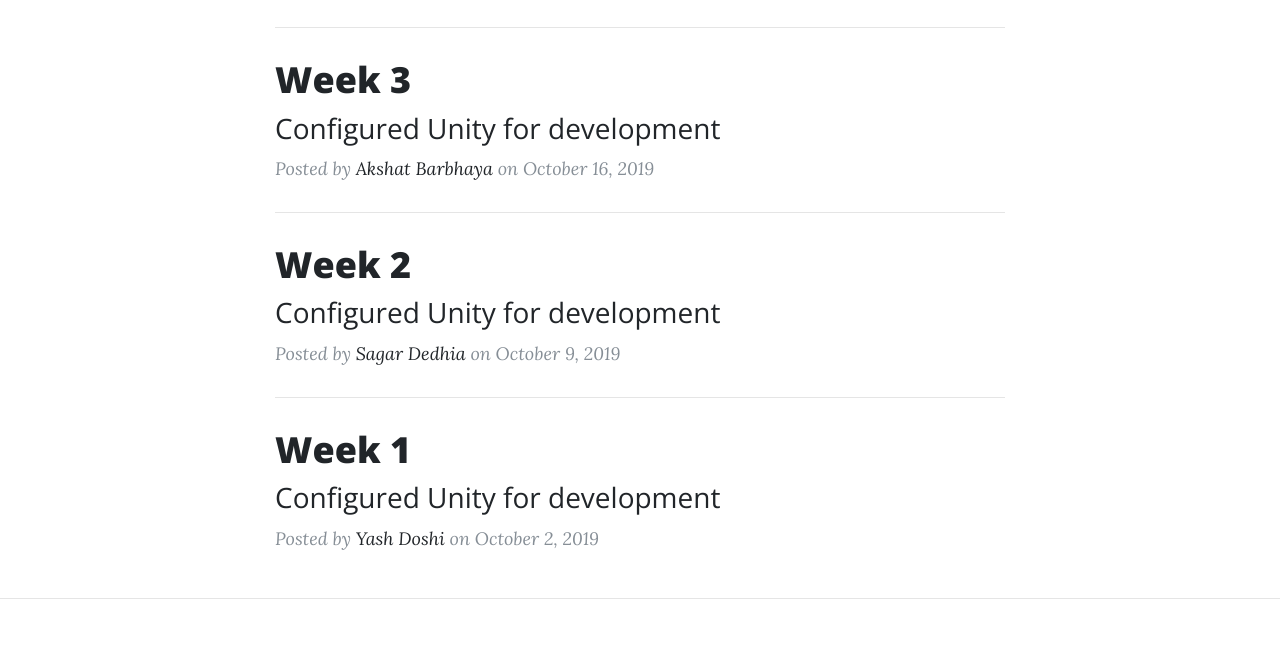
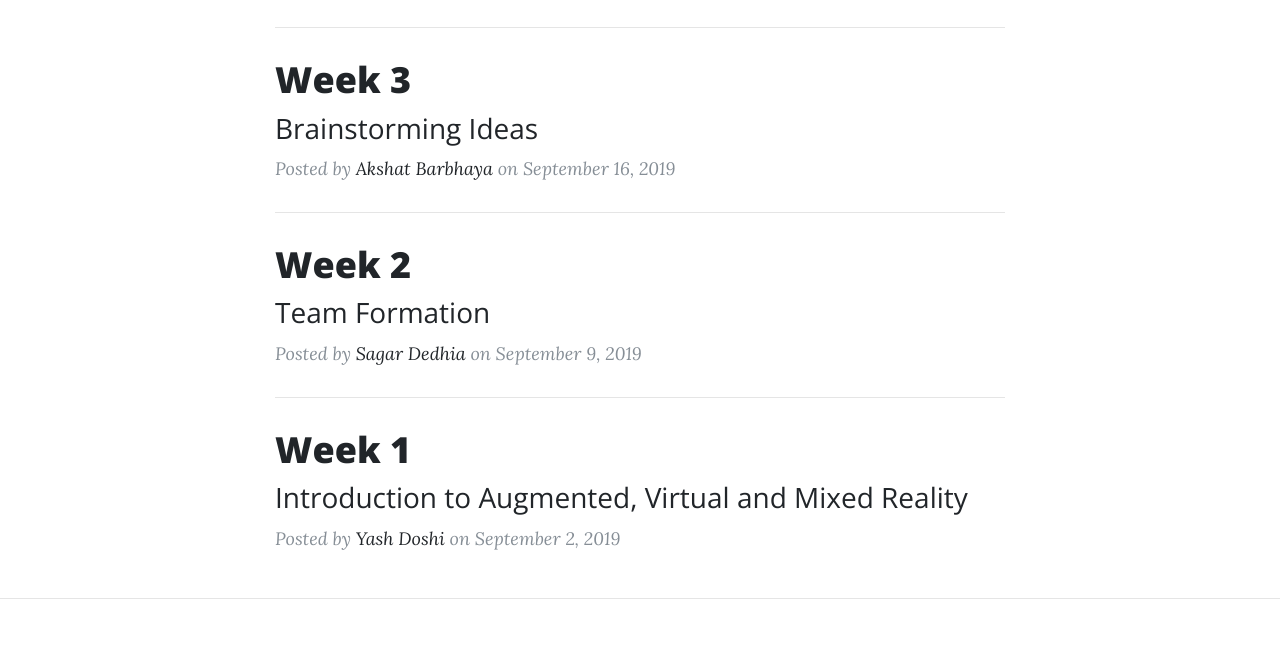
Before and after one commit to xr-games-infinitywar/xr-games-infinitywar.github.io, a website: page index.html in a window 1280 px wide. Shown: the part 2217-2879 px from the top of the page. Drawn offline with nearby package versions, Linux system fonts and the light colour scheme.

Commit message:
Update index.html

```diff
--- a/index.html
+++ b/index.html
@@ -204,12 +204,12 @@
               Week 3
             </h2>
             <h3 class="post-subtitle">
-              Configured Unity for development
+              Brainstorming Ideas
             </h3>
           </a>
           <p class="post-meta">Posted by
             <a href="#">Akshat Barbhaya</a>
-            on October 16, 2019</p>
+            on September 16, 2019</p>
         </div>
         <hr>
 
@@ -219,12 +219,12 @@
               Week 2
             </h2>
             <h3 class="post-subtitle">
-              Configured Unity for development
+              Team Formation
             </h3>
           </a>
           <p class="post-meta">Posted by
             <a href="#">Sagar Dedhia</a>
-            on October 9, 2019</p>
+            on September 9, 2019</p>
         </div>
         <hr>
 
@@ -234,12 +234,12 @@
               Week 1
             </h2>
             <h3 class="post-subtitle">
-              Configured Unity for development
+              Introduction to Augmented, Virtual and Mixed Reality
             </h3>
           </a>
           <p class="post-meta">Posted by
             <a href="#">Yash Doshi</a>
-            on October 2, 2019</p>
+            on September 2, 2019</p>
         </div>
         <!-- <hr> -->
 
```
